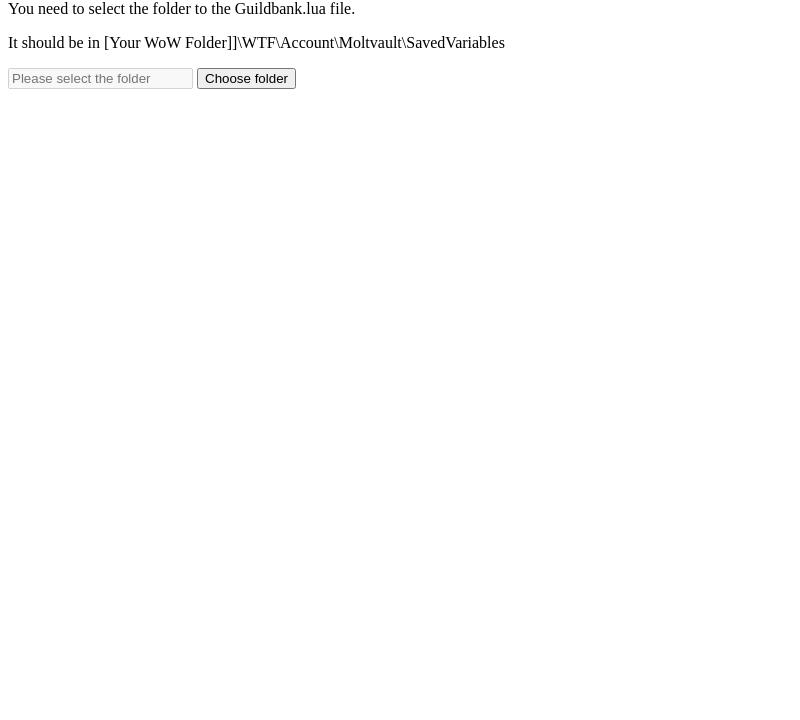
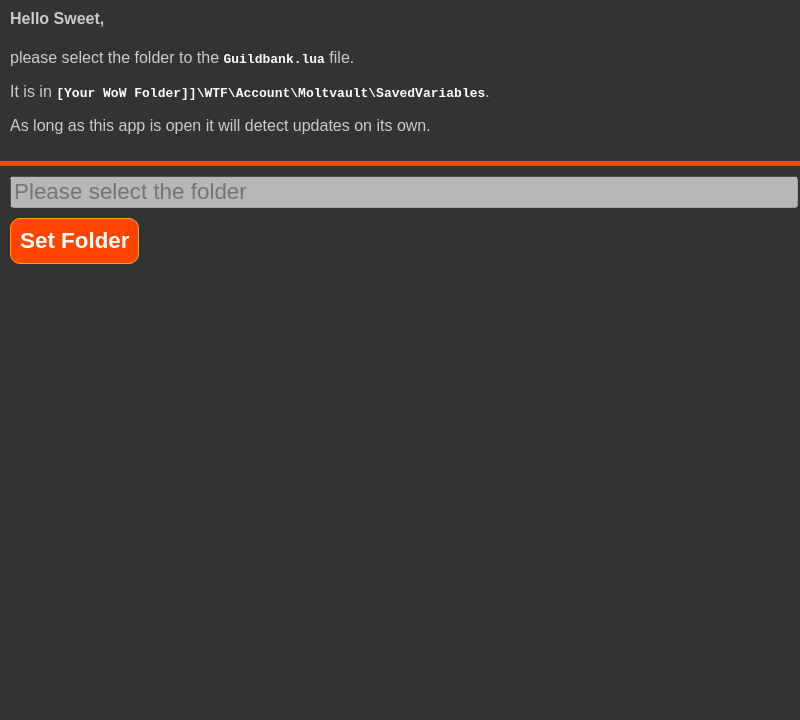
Before and after one commit to Lefaux/buildbank-app, an Electron app: page src/index.html in a window 800 px wide. Shown: the part 80-800 px from the top of the page. Drawn offline with Linux system fonts and the light colour scheme; no server answers.

Commit message:
Styled the App

```diff
--- a/assets/css/main.css
+++ b/assets/css/main.css
@@ -0,0 +1,35 @@
+body {
+    font-family: Arial, Helvetica, sans-serif;
+    background-color: #333;
+    margin: 0;
+    color: #ccc;
+}
+
+.docs {
+    padding: 10px;
+}
+
+.settings {
+    border-top: 5px solid orangered;
+    padding: 10px;
+}
+#wow-folder {
+    font-size: 1.4em;
+    width: 100%;
+}
+
+#select-folder {
+    font-size: 1.4em;
+    background-color: orangered;
+    padding: 9px;
+    margin-top: 10px;
+    border-radius: 10px;
+    border: 1px solid orange;
+    color: white;
+    font-weight: bold;
+}
+
+code {
+    font-weight: bold;
+    color: white;
+}
--- a/src/index.html
+++ b/src/index.html
@@ -6,13 +6,17 @@
     <link rel="stylesheet" href="../assets/css/main.css">
   </head>
   <body>
-    <h1>Hello Sweet</h1>
-    <p>You need to select the folder to the Guildbank.lua file.</p>
-    <p>It should be in [Your WoW Folder]]\WTF\Account\Moltvault\SavedVariables</p>
-    <p>
-        <input type="text" placeholder="Please select the folder" id="wow-folder" disabled="disabled"/>
-        <input type="button" value="Choose folder" id="select-folder"/>
-    </p>
+    <div class="docs">
+        <h1>Molten Core Salvage Ops Bank Updater</h1>
+        <h4>Hello Sweet,</h4>
+        <p>please select the folder to the <code>Guildbank.lua</code> file.</p>
+        <p>It is in <code>[Your WoW Folder]]\WTF\Account\Moltvault\SavedVariables</code>.</p>
+        <p>As long as this app is open it will detect updates on its own.</p>
+    </div>
+    <div class="settings">
+      <div class="path"><input type="text" placeholder="Please select the folder" id="wow-folder" disabled="disabled"/></div>
+      <div class="selector-button"><input type="button" value="Set Folder" id="select-folder"/></div>
+    </div>
     <script src="index.js"></script>
   </body>
 </html>
```
Also changed, not shown: main.js (+1 -25 lines), src/modules/PostService.js (+6 -6 lines).
